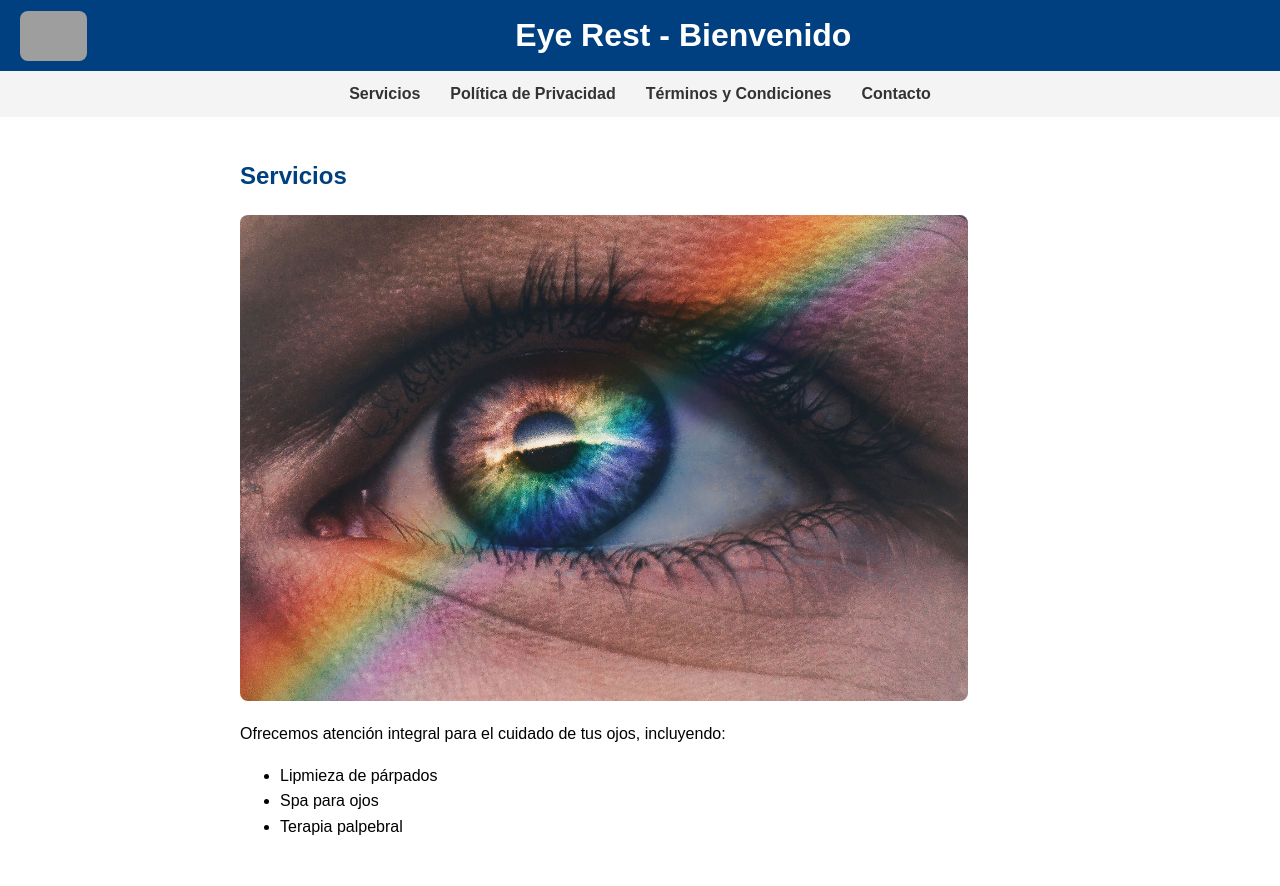
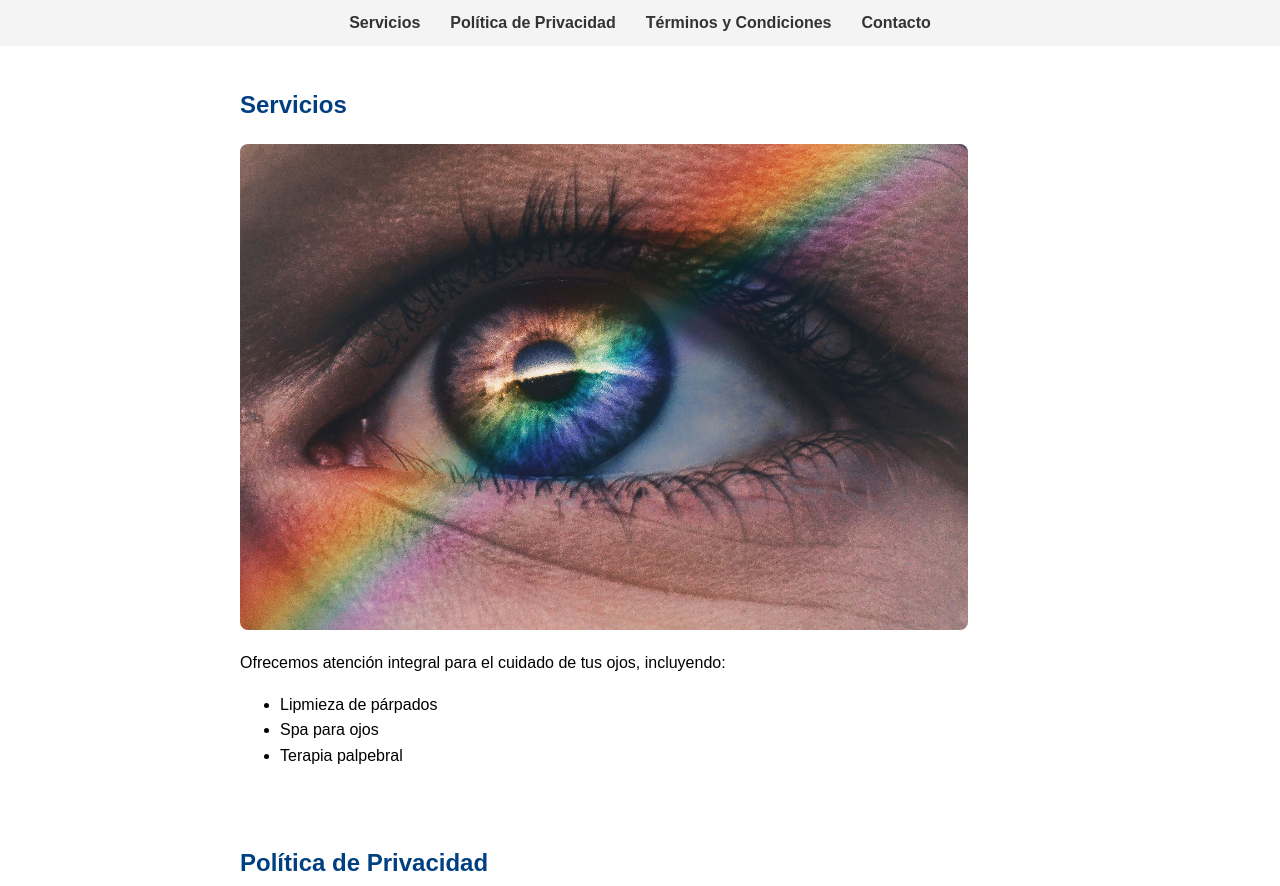
Before and after one commit to leontramontini97/restyoureyes, a plain HTML site: page index.html in a window 1280 px wide. Shown: the top 886 px of the page. Drawn offline with Linux system fonts and the light colour scheme; grey boxes are pictures that could not be loaded.

Commit message:
Update index.html

```diff
--- a/index.html
+++ b/index.html
@@ -74,10 +74,6 @@
     </style>
 </head>
 <body>
-    <header>
-        <img src="logo_co.jpg" alt="Company Logo">
-        <h1>Eye Rest - Bienvenido</h1>
-    </header>
     <nav>
         <a href="#servicios">Servicios</a>
         <a href="#privacidad">Política de Privacidad</a>
```
